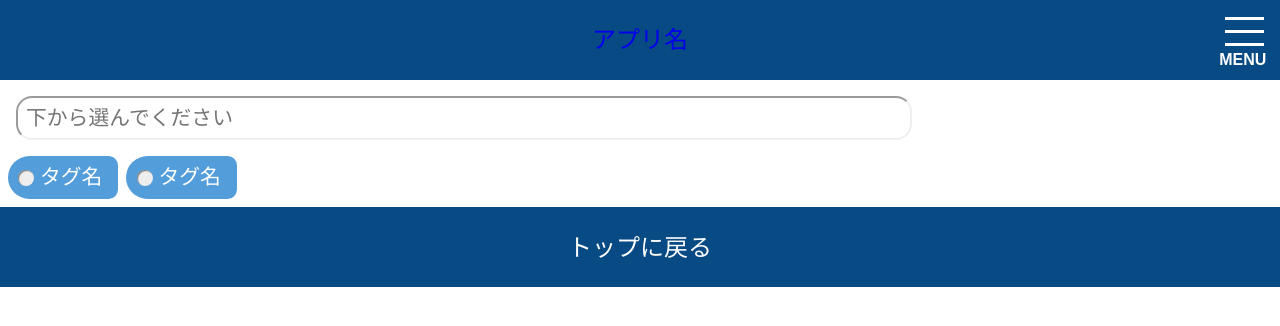
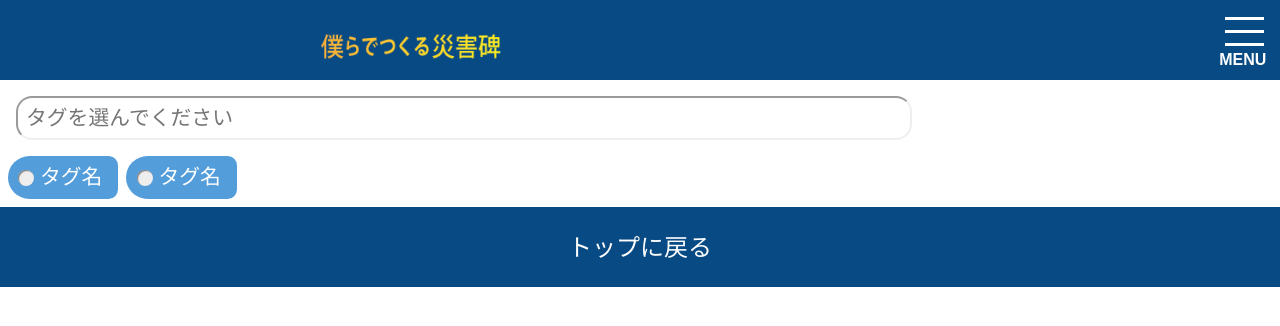
Before and after one commit to United-Github/ncf, a PHP site: page /oneuri/WebContent/taglist.html in a window 1280 px wide. Shown: the top 326 px of the page. Run offline with PHP 8.4, Linux system fonts and the light colour scheme; some libraries are stand-ins or nearby versions.

Commit message:
アプリ名を入れてみた

```diff
--- a/WebContent/cardlist.html
+++ b/WebContent/cardlist.html
@@ -16,7 +16,7 @@
 </head>
 <body>
 	<header>
-		<span><a href="index.html">アプリ名</a></span>
+		<span><a href="index.html"><img src="img/appname.png" height="30rem" alt="僕らでつくる災害碑"></a></span>
 		<!-- メニューボタン -->
 		<div class="gnav-btn">
 			<div class="icon-animation">
--- a/WebContent/css/style.css
+++ b/WebContent/css/style.css
@@ -10,11 +10,17 @@
 		background: #ccc;
 		background-color: #084A83;
 		color: #FFFFE7;
-		padding: 1.75rem;
+		height: 5rem;
 		position: fixed;
 		width: 100%;
 		top: 0;
 		text-align: center;
+	}
+
+	header img{
+		position: absolute;
+		left: 25%;
+		top: 40%;
 	}
 
 	header a:visited {
--- a/WebContent/h1list.html
+++ b/WebContent/h1list.html
@@ -16,7 +16,7 @@
 </head>
 <body>
 	<header>
-		<span><a href="index.html">アプリ名</a></span>
+		<span><a href="index.html"><img src="img/appname.png" height="30rem" alt="僕らでつくる災害碑"></a></span>
 		<!-- メニューボタン -->
 		<div class="gnav-btn">
 			<div class="icon-animation">
--- a/WebContent/h2list.html
+++ b/WebContent/h2list.html
@@ -16,7 +16,7 @@
 </head>
 <body>
 	<header>
-		<span><a href="index.html">アプリ名</a></span>
+		<span><a href="index.html"><img src="img/appname.png" height="30rem" alt="僕らでつくる災害碑"></a></span>
 		<!-- メニューボタン -->
 		<div class="gnav-btn">
 			<div class="icon-animation">
--- a/WebContent/index.html
+++ b/WebContent/index.html
@@ -17,7 +17,7 @@
 </head>
 <body>
 	<header>
-		<span class="app-name">アプリ名</span>
+		<span><a href="index.html"><img src="img/appname.png" height="30rem" alt="僕らでつくる災害碑"></a></span>
 		<!-- メニューボタン -->
 		<div class="gnav-btn">
 			<div class="icon-animation">
--- a/WebContent/requestlist.html
+++ b/WebContent/requestlist.html
@@ -16,7 +16,7 @@
 </head>
 <body>
 	<header>
-		<span><a href="index.html">アプリ名</a></span>
+		<span><a href="index.html"><img src="img/appname.png" height="30rem" alt="僕らでつくる災害碑"></a></span>
 		<!-- メニューボタン -->
 		<div class="gnav-btn">
 			<div class="icon-animation">
--- a/WebContent/taglist.html
+++ b/WebContent/taglist.html
@@ -16,7 +16,7 @@
 </head>
 <body>
 	<header>
-		<span><a href="index.html">アプリ名</a></span>
+		<span><a href="index.html"><img src="img/appname.png" height="30rem" alt="僕らでつくる災害碑"></a></span>
 		<!-- メニューボタン -->
 		<div class="gnav-btn">
 			<div class="icon-animation">
@@ -44,7 +44,7 @@
 	<aside class="tag-search">
 		<section>
 			<div>
-				<input type="search" placeholder="下から選んでください"></input>
+				<input type="search" placeholder="タグを選んでください"></input>
 			</div>
 		</section>
 	</aside>
--- a/WebContent/userpage.html
+++ b/WebContent/userpage.html
@@ -16,7 +16,7 @@
 </head>
 <body>
 	<header>
-		<span><a href="index.html">アプリ名</a></span>
+		<span><a href="index.html"><img src="img/appname.png" height="30rem" alt="僕らでつくる災害碑"></a></span>
 		<!-- メニューボタン -->
 		<div class="gnav-btn">
 			<div class="icon-animation">
```
Also changed, not shown: WebContent/img/appname.png (added).
